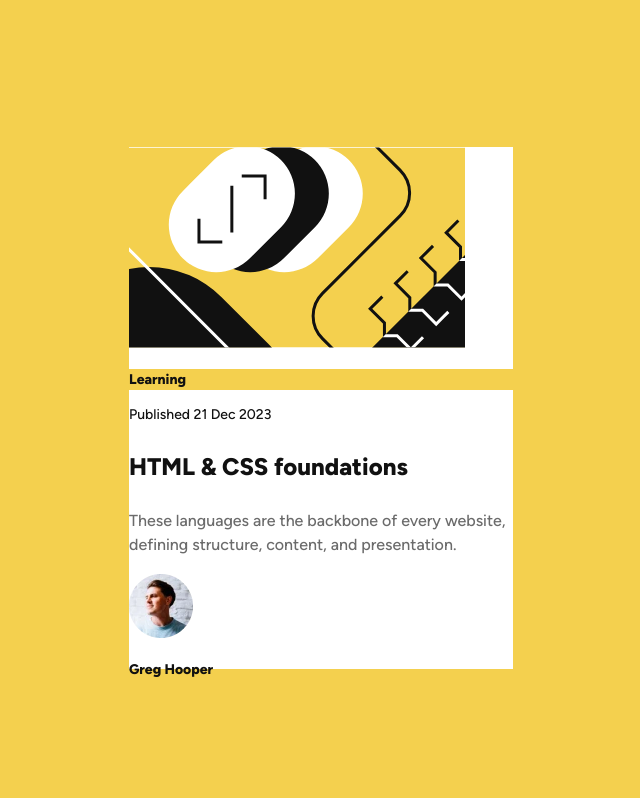
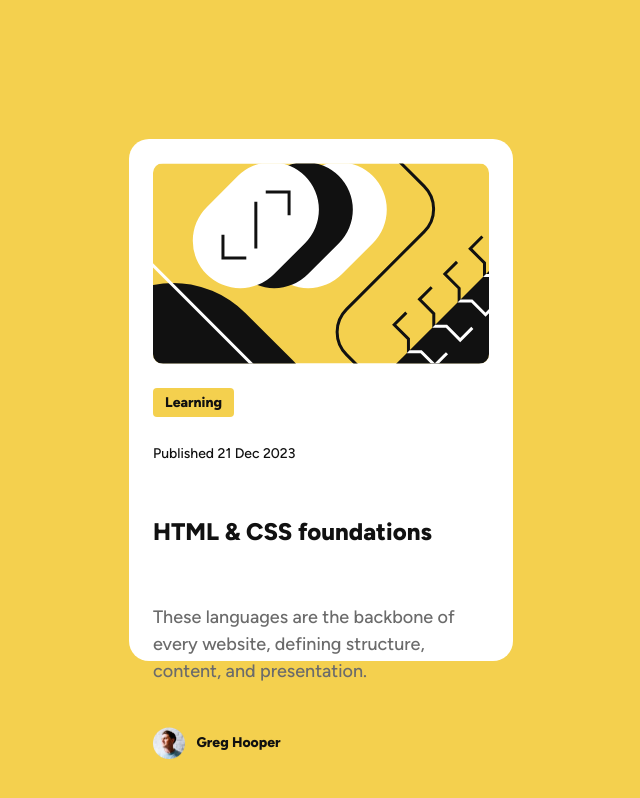
Before and after one commit to SaiDineshKopparthi/Frontend-Mentor-Challanges, a plain HTML site: page blog-preview-card/index.html in a window 1280 px wide. Shown: the whole page, without its empty margins (319-959 px from the left). Drawn offline with Linux system fonts and the light colour scheme.

Commit message:
Adjusted the css in accordance to requirement

```diff
--- a/blog-preview-card/Styles/styles.css
+++ b/blog-preview-card/Styles/styles.css
@@ -1,13 +1,13 @@
 @font-face {
   font-family: "Figtree";
   src: url("../assets/fonts/static/Figtree-ExtraBold.ttf") format("truetype");
-  font-weight: 800; /* Set weight for Extra Bold */
+  font-weight: 800;
 }
 
 @font-face {
   font-family: "Figtree";
   src: url("../assets/fonts/Figtree-VariableFont_wght.ttf") format("truetype");
-  font-weight: 500; /* Set weight for Medium */
+  font-weight: 500;
 }
 
 :root {
@@ -15,7 +15,17 @@
   --White: white;
   --Gray-950: rgb(17, 17, 17);
   --Gray-500: rgb(107, 107, 107);
-  --font-size-base: 16px;
+}
+
+html {
+  font-size: 16px;
+  box-sizing: border-box;
+}
+
+*,
+*::before,
+*::after {
+  box-sizing: inherit;
 }
 
 body {
@@ -26,16 +36,33 @@ body {
   height: 100vh;
   font-family: "Figtree", sans-serif;
   background-color: var(--Yellow);
-  letter-spacing: 0px;
+  letter-spacing: 0;
   line-height: 1.5;
+  margin: 0;
 }
 
 .blog-card {
-  background-color: white;
+  width: 100%;
+  height: 100%;
   max-width: 24rem;
   max-height: 32.625rem;
-  width: 100%;
-  height: 100%;
+  background-color: white;
+  display: flex;
+  flex-direction: column;
+  gap: 1.5rem;
+  padding: 1.5rem;
+  border-radius: 1.25rem;
+}
+
+.blog-card .banner {
+  border-radius: 0.625rem;
+}
+
+.blog-card .content {
+  display: flex;
+  flex-direction: column;
+  align-items: flex-start;
+  gap: 0.75rem;
 }
 
 .blog-card .content .category {
@@ -43,44 +70,53 @@ body {
   font-weight: 800;
   font-size: 0.875rem;
   color: var(--Gray-950);
+  border-radius: 0.25rem;
+  padding: 0.25rem 0.75rem;
 }
 
-.blog-card .content .published{
+.blog-card .content .published {
   font-weight: 500;
   font-size: 0.875rem;
   color: var(--Gray-950);
 }
 
-.blog-card .content .title{
+.blog-card .content .title {
   font-weight: 800;
   font-size: 1.5rem;
   color: var(--Gray-950);
+  transition: color 0.3s ease;
 }
 
-.blog-card .content .preview{
+.blog-card .content .title:hover,
+.blog-card .content .title:active,
+.blog-card .content .title:focus {
+  color: var(--Yellow);
+}
+
+.blog-card .content .preview {
   font-weight: 500;
+  font-size: 1.125rem;
   color: var(--Gray-500);
+}
+
+.blog-card .avatar {
+  display: flex;
+  flex-direction: row;
+  align-items: center;
+  gap: 0.75rem;
+}
+
+.blog-card .avatar img {
+  max-width: 2rem;
+  max-height: 2rem;
 }
 
 .blog-card .avatar .author {
   font-weight: 800;
   font-size: 0.875rem;
   color: var(--Gray-950);
+  margin: 0;
 }
-
-
-
-
-
-
-
-
-
-
-
-
-
-
 
 /* .attribution {
   font-size: 11px;
@@ -89,3 +125,22 @@ body {
 .attribution a {
   color: hsl(228, 45%, 44%);
 } */
+
+@media (max-width: 376px) {
+  html {
+    font-size: 14px;
+  }
+
+  .blog-card {
+    max-width: 23rem;
+    width: 100%;
+  }
+
+  .blog-card .content .title {
+    font-size: 1.4rem;
+  }
+
+  .blog-card .content .preview {
+    font-size: 1rem;
+  }
+}
--- a/blog-preview-card/index.html
+++ b/blog-preview-card/index.html
@@ -3,7 +3,8 @@
   <head>
     <meta charset="UTF-8" />
     <meta name="viewport" content="width=device-width, initial-scale=1.0" />
-    <!-- displays site properly based on user's device -->
+    <meta name="description" content="A blog preview card with details about HTML & CSS foundations." />
+    <meta name="author" content="Sai Dinesh Kopparthi" />
 
     <link
       rel="icon"
@@ -18,13 +19,14 @@
   <body>
     <main class="blog-card">
       <img
+        class="banner"
         src="./assets/images/illustration-article.svg"
-        alt="Sample image on a blog card"
+        alt="Illustration showing a blog preview"
       />
 
       <div class="content">
         <div class="category">
-          <p>Learning</p>
+          <span>Learning</span>
         </div>
         <p class="published">Published 21 Dec 2023</p>
         <p class="title">HTML & CSS foundations</p>
```
Lines whose indentation alone changed are shown as unchanged.
